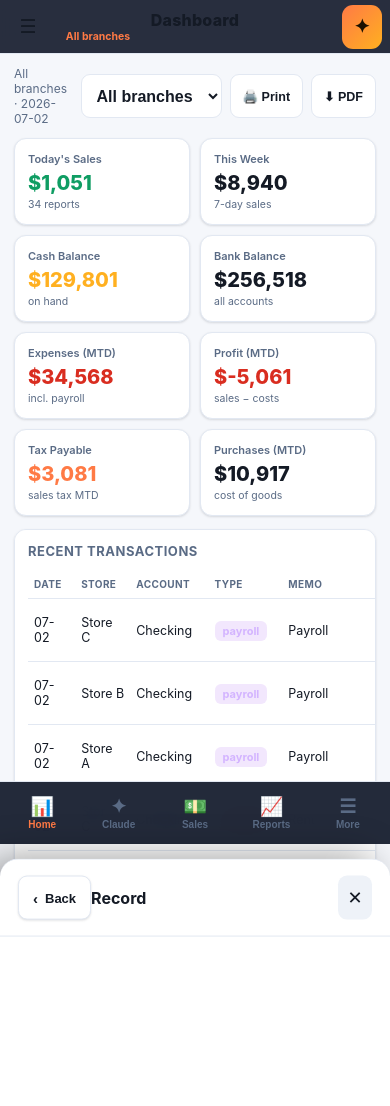
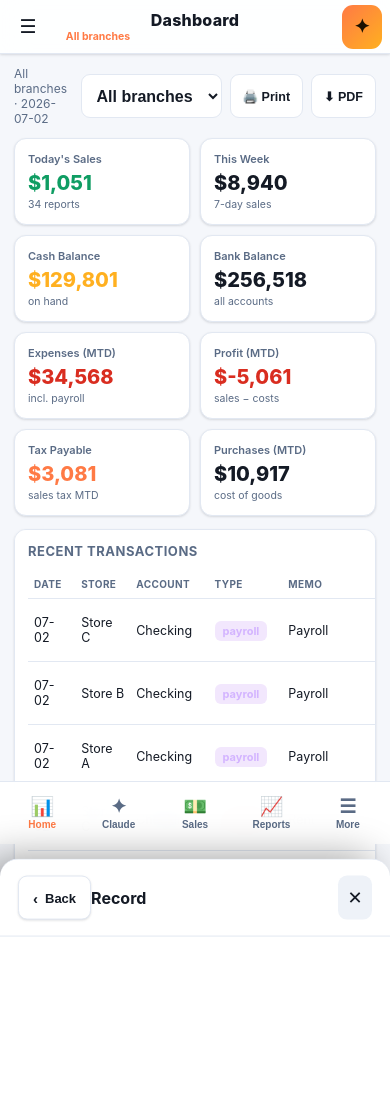
Before and after one commit to qadoumihassan95-cyber/smokestack-erp, a website: page index.html in a window 390 px wide. Shown: the top 1106 px of the page. Drawn offline with nearby package versions, Linux system fonts and the light colour scheme.

Commit message:
style(theme): white mobile top/bottom bars for full white-theme consistency

```diff
--- a/index.html
+++ b/index.html
@@ -233,7 +233,7 @@
     /* --- top app bar --- */
     .mtop{display:flex;position:fixed;top:0;left:0;right:0;z-index:130;height:calc(54px + env(safe-area-inset-top));
       padding:env(safe-area-inset-top) 8px 0;align-items:center;gap:6px;
-      background:rgba(22,29,46,.92);backdrop-filter:saturate(180%) blur(14px);border-bottom:1px solid var(--line)}
+      background:rgba(255,255,255,.9);backdrop-filter:saturate(180%) blur(14px);border-bottom:1px solid var(--line);box-shadow:var(--shadow)}
     .mtop-btn{width:40px;height:40px;flex:0 0 40px;border:none;background:transparent;color:var(--txt);font-size:19px;border-radius:11px;cursor:pointer;display:flex;align-items:center;justify-content:center}
     .mtop-btn:active{background:var(--panel2)}
     .mtop-btn.accent{background:linear-gradient(135deg,var(--brand),var(--brand2));color:#1a1000;font-weight:800}
@@ -254,7 +254,7 @@
     .mbot{display:flex;position:fixed;left:0;right:0;bottom:0;z-index:130;
       height:var(--mobile-bottom-nav-height);box-sizing:content-box;
       padding:0 4px var(--mobile-safe-area-bottom);align-items:center;
-      background:rgba(22,29,46,.94);backdrop-filter:saturate(180%) blur(14px);border-top:1px solid var(--line);
+      background:rgba(255,255,255,.94);backdrop-filter:saturate(180%) blur(14px);border-top:1px solid var(--line);
       pointer-events:auto;touch-action:manipulation}
     .mbot button{flex:1;background:none;border:none;color:var(--muted);display:flex;flex-direction:column;align-items:center;justify-content:center;gap:3px;
       padding:4px 2px;font-size:10px;font-weight:700;cursor:pointer;border-radius:10px;height:var(--mobile-bottom-nav-height);min-height:0}
```
